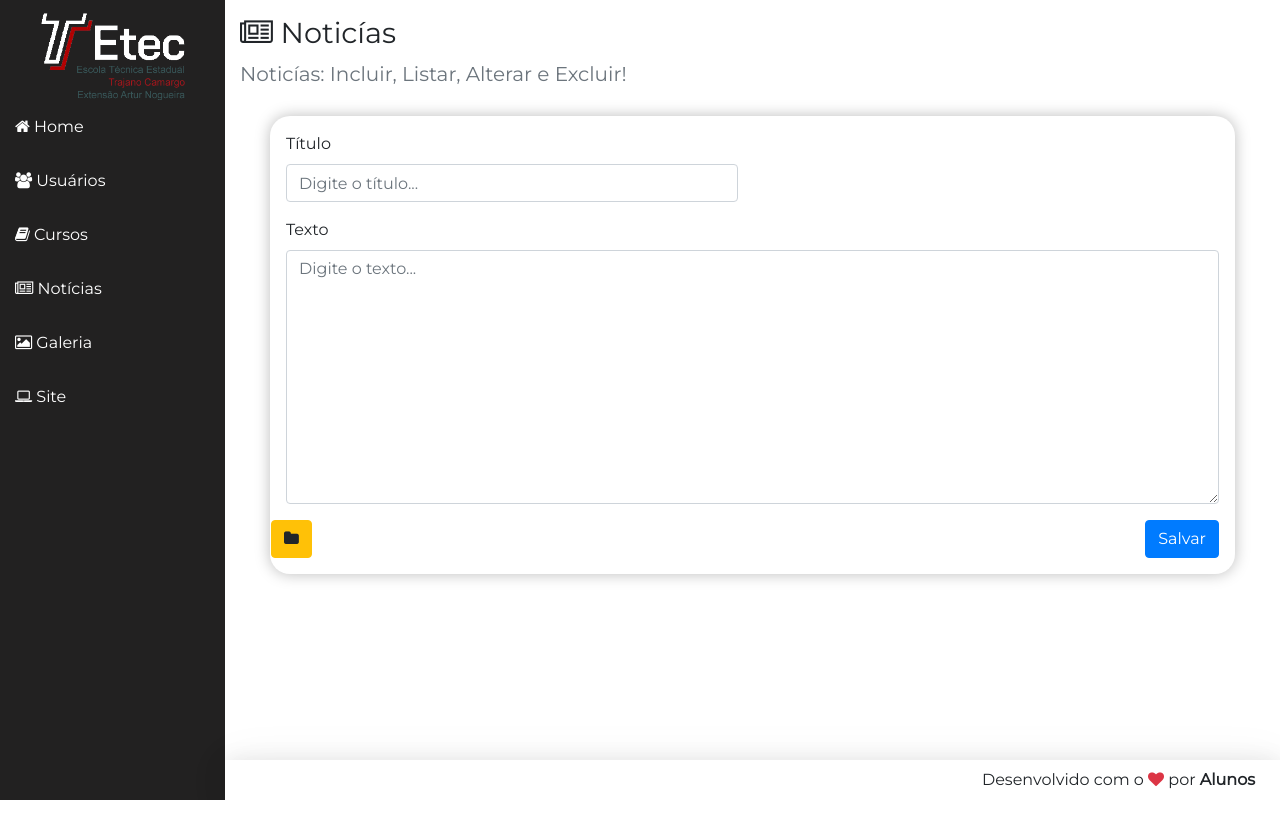
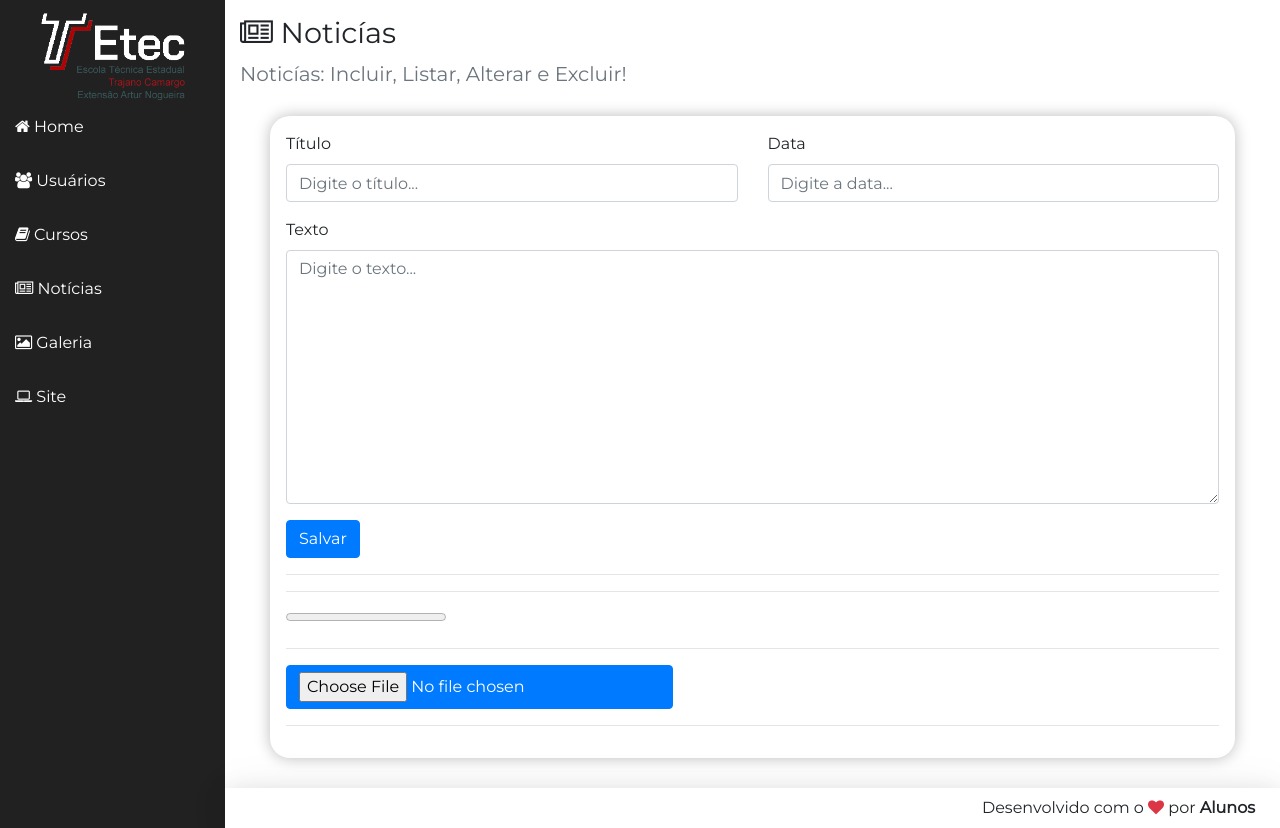
Before and after one commit to lucassantoss1701/tcc_etec, a React (Create React App) app in the folder frontend/: page /noticias in a window 1280 px wide. Before the commit the page ends 800 px from the top, so only its background shows below. Built offline with nearby package versions, Linux system fonts and the light colour scheme.

Commit message:
mudanças

```diff
--- a/frontend/public/index.html
+++ b/frontend/public/index.html
@@ -23,7 +23,7 @@
       work correctly both with client-side routing and a non-root public URL.
       Learn how to configure a non-root public URL by running `npm run build`.
     -->
-    <title>ETEC Artur Nogueira</title>
+    <title>Etec Artur Nogueira</title>
   </head>
   <body>
     <noscript>You need to enable JavaScript to run this app.</noscript>
--- a/frontend/src/adm/notices/Notices.jsx
+++ b/frontend/src/adm/notices/Notices.jsx
@@ -1,6 +1,8 @@
 import React, { Component } from 'react';
 import Main from '../../components/template/Main'
 import * as firebase from 'firebase'
+import { storage } from '../../index'
+
 
 const headerProps = {
     icon: 'newspaper-o',
@@ -17,20 +19,37 @@ export default class UnderCrud extends Component {
 
         this.state = {
             title: undefined,
-            text: undefined
+            text: undefined,
+            date: undefined,
+            image: undefined,
+            url: '',
+            progress: 0,
         };
 
+        this.handleChangeImage = this.handleChangeImage.bind(this);
         this.handleChange = this.handleChange.bind(this);
         this.handleChangee = this.handleChangee.bind(this);
+        this.handleChangeData = this.handleChangeData.bind(this);
         this.handleSubmit = this.handleSubmit.bind(this);
     }
 
     handleChange(event) {
-        this.setState({ title: event.target.value});
-        //separar isso
+        this.setState({ title: event.target.value });
     }
+
+    handleChangeImage = e => {
+        if (e.target.files[0]) {
+            const image = e.target.files[0];
+            this.setState(() => ({ image }));
+        }
+    }
+
+    handleChangeData(event) {
+        this.setState({ date: event.target.value })
+    }
+
     handleChangee(event) {
-        this.setState({ text: event.target.value});
+        this.setState({ text: event.target.value });
         //separar isso
     }
 
@@ -38,9 +57,28 @@ export default class UnderCrud extends Component {
         let notice = {
             title: this.state.title,
             text: this.state.text,
+            date: this.state.date,
+            image: this.state.url,
         };
         alert('A name was submitted: ' + JSON.stringify(notice));
         firebase.database().ref('noticias').push(notice);
+        const { image } = this.state;
+
+        const uploadTask = storage.ref(`imagesNoticias/${image.name}`).put(image);
+        uploadTask.on('state_changed',
+            (snapshot) => {
+                const progress = Math.round((snapshot.bytesTransferred / snapshot.totalBytes) * 100);
+                this.setState({ progress });
+            },
+            (error) => {
+                console.log(error);
+
+            },
+            () => {
+                storage.ref('images').child(image.name).getDownloadURL().then(url => {
+                    console.log(url);
+                })
+            })
     }
 
     componentDidMount() {
@@ -72,6 +110,17 @@ export default class UnderCrud extends Component {
                             </input>
                         </div>
                     </div>
+                    <div className="col-12 col-md-6">
+                        <div className="form-group">
+                            <label>Data</label>
+                            <input type="text" className="form-control"
+                                name="date"
+                                value={this.state.date}
+                                onChange={this.handleChangeData}
+                                placeholder="Digite a data...">
+                            </input>
+                        </div>
+                    </div>
                     <div className="col-12 col-md-12">
                         <div className="form-group">
                             <label>Texto</label>
@@ -82,10 +131,6 @@ export default class UnderCrud extends Component {
                                 placeholder="Digite o texto..." />
                         </div>
                     </div>
-
-                    <button className="btn btn-warning">
-                        <i className="fa fa-folder"></i>
-                    </button>
                     <hr />
 
                     <div className="how">
@@ -96,8 +141,17 @@ export default class UnderCrud extends Component {
                         </div>
                     </div>
                 </div>
+                <hr/>
+                <hr/>
+                <div id="conteiner">
+                    <progress value={this.state.progress} max="100" ></progress>
+                    <hr />
+                    <input type="file" className="btn btn-primary" value={this.state.file} onChange={this.handleChangeImage} />
+                    <hr />
 
+                </div>
             </div>
+
         )
     }
 
--- a/frontend/src/components/componentsSite/FotosGaleria.jsx
+++ b/frontend/src/components/componentsSite/FotosGaleria.jsx
@@ -15,7 +15,7 @@ export default class FotosGaleria extends Component {
 
     componentDidMount() {
         const { image } = this.state;
-        let ref = firebase.storage().ref(`images/${image.name}`);
+        const ref = firebase.storage().ref('images/');
         ref.on('file', snapshot => {
             const state = snapshot.val();
             let tempState = {
--- a/frontend/src/usuario/noticiasU/NoticiasU.jsx
+++ b/frontend/src/usuario/noticiasU/NoticiasU.jsx
@@ -2,8 +2,6 @@ import React, { Component } from 'react'
 import Main from '../../components/template/Main'
 import './divNoticias.css'
 import * as firebase from 'firebase'
-
-const now = new Date();
 
 
 export default class noticiasU extends Component {
@@ -40,7 +38,7 @@ export default class noticiasU extends Component {
                 />
                 <div className="resto">
                     <p>Título: {props.title}</p>
-                    <p> Data: {now.getDate() + "/" + (now.getMonth() + 1) + "/" + now.getFullYear()} </p>
+                    <p> Data: {props.date} </p>
                 </div>
                 <button type="button" id="btn" className="btn btn-primary"> Ver mais!</button>
             </div>
```
Also changed, not shown: 1 other file (tests, documents, lock files or other folders).
